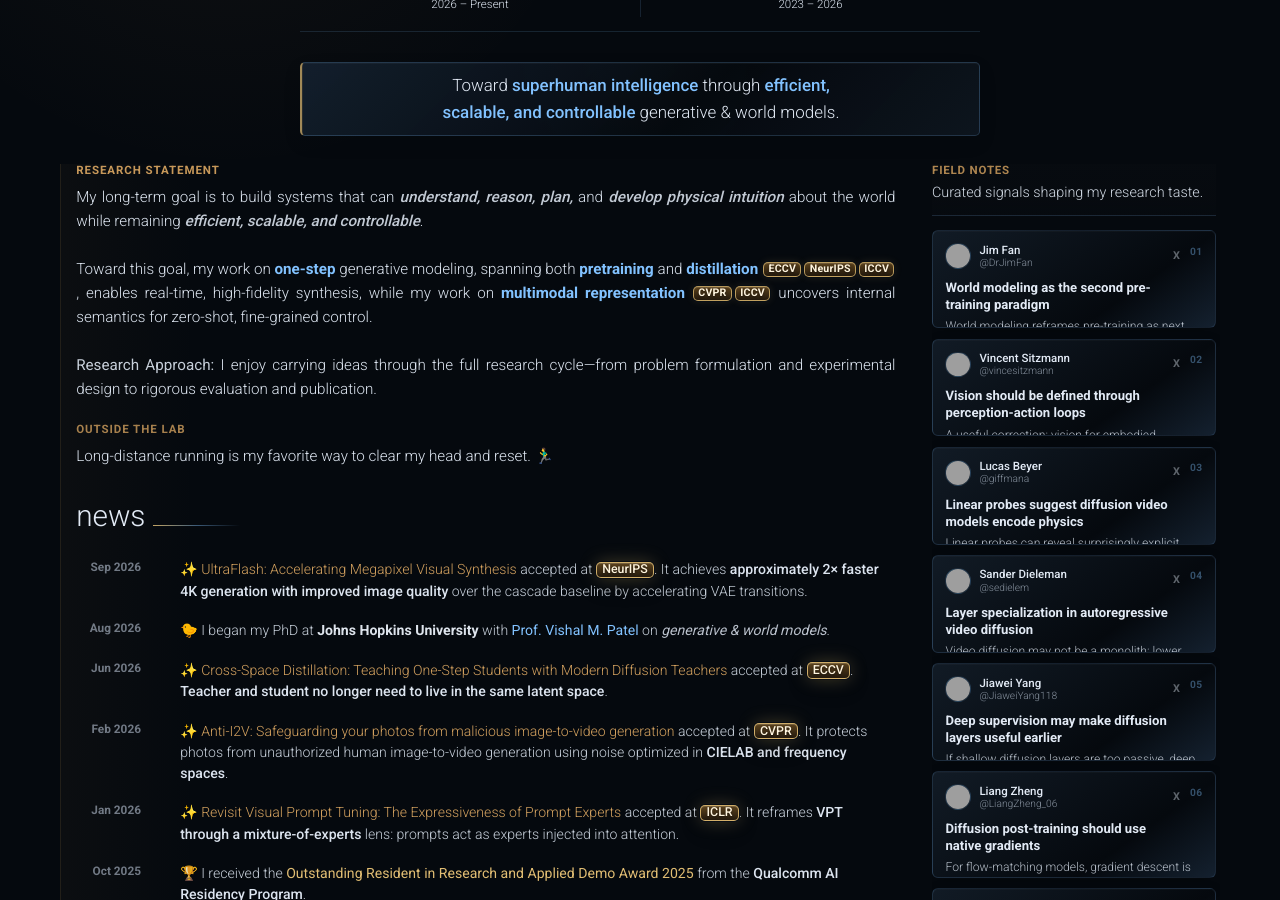
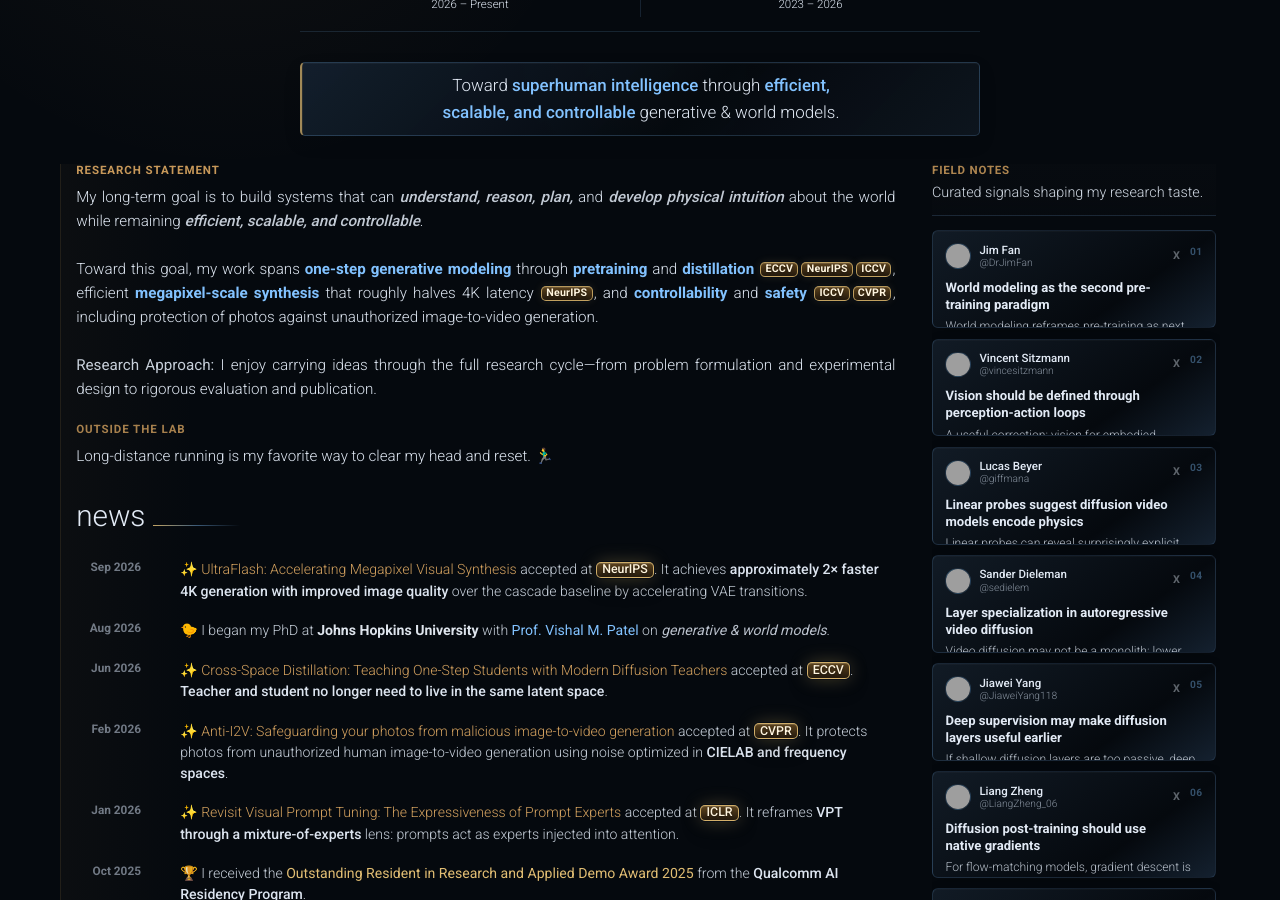
Before and after one commit to aengusng8/aengusng8.github.io, a Jekyll site: the page built from _pages/about.md, in a window 1280 px wide and 900 px high, scrolled down 532 px. Built offline with Jekyll 4.4.1, drawn with Linux system fonts in a browser that asks for light colours; emoji names are drawn with the system emoji font; comment, search, counter and statistics services are not loaded; a style sheet for code colours, icons or effects is not loaded; grey boxes are pictures that could not be loaded.

Commit message:
Revise research statement with megapixel synthesis and safety
Co-Authored-By: Claude Opus 5.5 <noreply@anthropic.com>
Claude-Session: https://claude.ai/code/session_01QQWsenZSBw7bwZg81D2iP4

```diff
--- a/_pages/about.md
+++ b/_pages/about.md
@@ -41,7 +41,7 @@ social: true  # includes social icons at the bottom of a page
       <div class="section-kicker">Research Statement</div>
       My long-term goal is to build systems that can <span class="rs-goal-em">understand, reason, plan,</span> and <span class="rs-goal-em">develop physical intuition</span> about the world while remaining <span class="rs-goal-em">efficient, scalable, and controllable</span>.
       <br><br>
-      Toward this goal, my work on <a class="rs-link" href="#selected-publications">one-step</a> generative modeling, spanning both <a class="rs-link" href="#selected-publications">pretraining</a> and <a class="rs-link" href="#selected-publications">distillation</a> <span class="rs-badge-group"><a class="rs-badge" href="#selected-publications">ECCV</a><a class="rs-badge" href="#selected-publications">NeurIPS</a><a class="rs-badge" href="#selected-publications">ICCV</a></span>, enables real-time, high-fidelity synthesis, while my work on <a class="rs-link" href="#selected-publications">multimodal representation</a> <span class="rs-badge-group"><a class="rs-badge" href="#selected-publications">CVPR</a><a class="rs-badge" href="#selected-publications">ICCV</a></span> uncovers internal semantics for zero-shot, fine-grained control.
+      Toward this goal, my work spans <a class="rs-link" href="#selected-publications">one-step generative modeling</a> through <a class="rs-link" href="#selected-publications">pretraining</a> and <a class="rs-link" href="#selected-publications">distillation</a> <span class="rs-badge-group"><a class="rs-badge" href="#selected-publications">ECCV</a><a class="rs-badge" href="#selected-publications">NeurIPS</a><a class="rs-badge" href="#selected-publications">ICCV</a></span>, efficient <a class="rs-link" href="#selected-publications">megapixel-scale synthesis</a> that roughly halves 4K latency <span class="rs-badge-group"><a class="rs-badge" href="#selected-publications">NeurIPS</a></span>, and <a class="rs-link" href="#selected-publications">controllability</a> and <a class="rs-link" href="#selected-publications">safety</a> <span class="rs-badge-group"><a class="rs-badge" href="#selected-publications">ICCV</a><a class="rs-badge" href="#selected-publications">CVPR</a></span>, including protection of photos against unauthorized image-to-video generation.
       <br><br>
       <span class="rs-label">Research Approach:</span> I enjoy carrying ideas through the full research cycle—from problem formulation and experimental design to rigorous evaluation and publication.
     </div>
```
Also changed, not shown: 1 other file.
